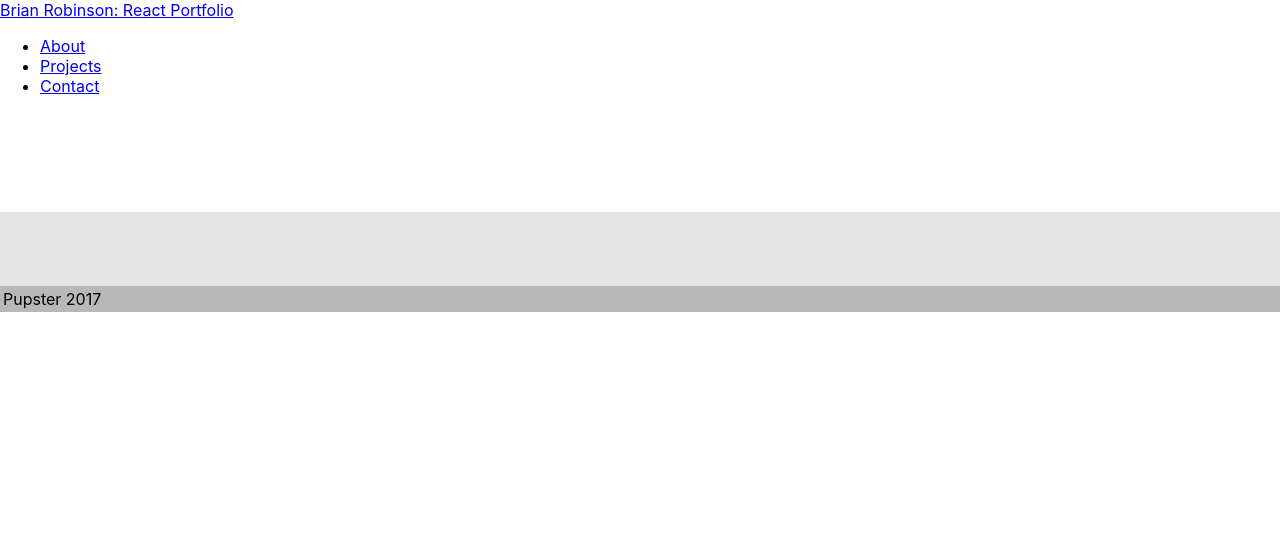
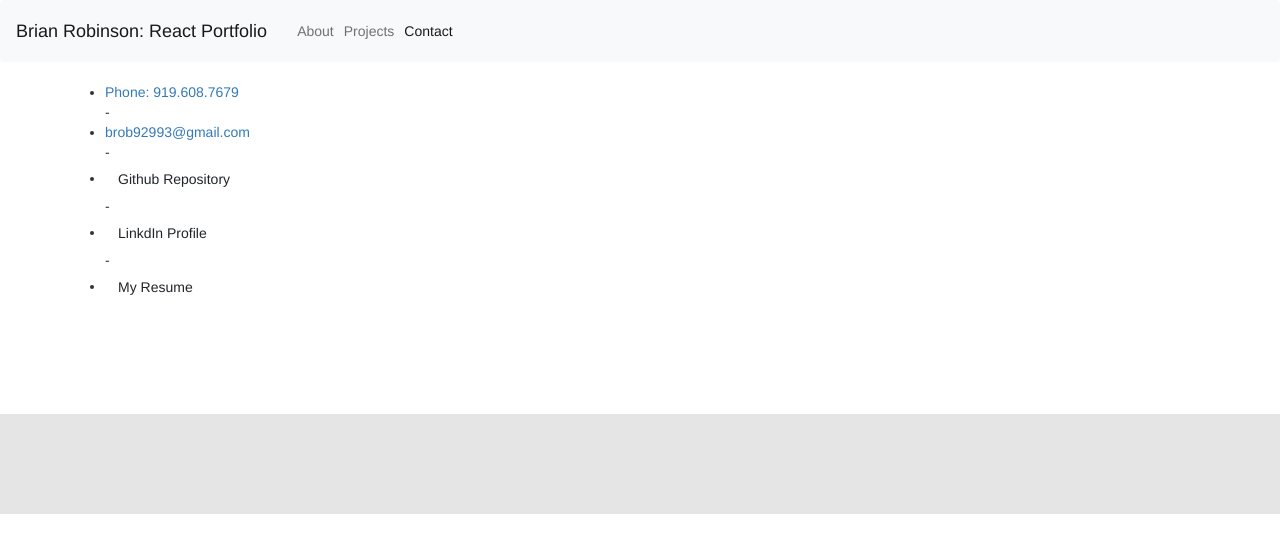
Before and after one commit to brob92993/ReactPortfolio, a React (Create React App) app: page /contact in a window 1280 px wide. Shown: the top 552 px of the page. Built offline with nearby package versions, Linux system fonts and the light colour scheme.

Commit message:
updated linkage to show projects on project page

```diff
--- a/package.json
+++ b/package.json
@@ -6,8 +6,11 @@
     "@testing-library/jest-dom": "^5.14.1",
     "@testing-library/react": "^11.2.7",
     "@testing-library/user-event": "^12.8.3",
+    "bootstrap": "^3.4.1",
     "react": "^17.0.2",
+    "react-bootstrap": "^1.6.3",
     "react-dom": "^17.0.2",
+    "react-router-dom": "^5.3.0",
     "react-scripts": "4.0.3",
     "web-vitals": "^1.1.2"
   },
--- a/public/index.html
+++ b/public/index.html
@@ -15,6 +15,12 @@
       user's mobile device or desktop. See https://developers.google.com/web/fundamentals/web-app-manifest/
     -->
     <link rel="manifest" href="%PUBLIC_URL%/manifest.json" />
+    <link
+  rel="stylesheet"
+  href="https://cdn.jsdelivr.net/npm/bootstrap@5.1.0/dist/css/bootstrap.min.css"
+  integrity="sha384-KyZXEAg3QhqLMpG8r+8fhAXLRk2vvoC2f3B09zVXn8CA5QIVfZOJ3BCsw2P0p/We"
+  crossorigin="anonymous"
+/>
     <!--
       Notice the use of %PUBLIC_URL% in the tags above.
       It will be replaced with the URL of the `public` folder during the build.
@@ -24,7 +30,7 @@
       work correctly both with client-side routing and a non-root public URL.
       Learn how to configure a non-root public URL by running `npm run build`.
     -->
-    <title>React App</title>
+    <title>Brian's Web Development Portfolio</title>
   </head>
   <body>
     <noscript>You need to enable JavaScript to run this app.</noscript>
--- a/src/App.js
+++ b/src/App.js
@@ -1,11 +1,13 @@
 import React from "react";
 import { BrowserRouter as Router, Route } from "react-router-dom";
 import Homepage from "./pages/Homepage";
-import Projects from "./pages/Projects";
+import Project from "./pages/Project";
+import Contact from "./pages/Contact"
 import Navbar from "./components/Navbar";
 import Footer from "./components/Footer";
 import Wrapper from "./components/Wrapper";
 import "./App.css";
+import 'bootstrap/dist/css/bootstrap.min.css';
 
 function App() {
   return (
@@ -14,7 +16,8 @@ function App() {
         <Navbar />
         <Wrapper>
           <Route exact path="/" component={Homepage} />
-          <Route exact path="/projects" component={Projects} />
+          <Route exact path="/projects" component={Project} />
+          <Route exact path= "/contact" component = {Contact}/>
         </Wrapper>
         <Footer />
       </div>
--- a/src/components/Footer/index.js
+++ b/src/components/Footer/index.js
@@ -4,7 +4,7 @@ import "./style.css";
 function Footer() {
   return (
     <footer className="footer">
-      <span>Pupster 2017</span>
+
     </footer>
   );
 }
--- a/src/components/Navbar/index.js
+++ b/src/components/Navbar/index.js
@@ -25,16 +25,16 @@ function Navbar() {
           </li>
           <li className="nav-item">
             <Link
-              to="/discover"
-              className={window.location.pathname === "/discover" ? "nav-link active" : "nav-link"}
+              to="/projects"
+              className={window.location.pathname === "/projects" ? "nav-link active" : "nav-link"}
             >
               Projects
             </Link>
           </li>
           <li className="nav-item">
             <Link
-              to="/search"
-              className={window.location.pathname === "/search" ? "nav-link active" : "nav-link"}
+              to="/contact"
+              className={window.location.pathname === "/contact" ? "nav-link active" : "nav-link"}
             >
               Contact
             </Link>
--- a/src/index.js
+++ b/src/index.js
@@ -3,6 +3,7 @@ import ReactDOM from 'react-dom';
 import './index.css';
 import App from './App';
 import reportWebVitals from './reportWebVitals';
+import 'bootstrap/dist/css/bootstrap.min.css';
 
 ReactDOM.render(
   <React.StrictMode>
--- /dev/null
+++ b/src/pages/Contact.js
@@ -0,0 +1,34 @@
+import React from "react";
+import { Container } from "react-bootstrap";
+
+function Contact() {
+    return (
+      <Container>
+      <div>
+            <ul>
+            <li><a class="button white" href="tel:+19196087679">Phone: 919.608.7679</a></li>
+            <div>
+                -
+            </div>
+
+            <li><a class=" button white waves-effect waves-light btn-small black-text" href="mailto:brob92993@gmail.com">brob92993@gmail.com</a></li>
+            <div>
+                -
+            </div>
+            <li><a class="button white waves-effect waves-light btn black-text" href= "https://github.com/brob92993">Github Repository</a></li>
+            <div>
+                -
+            </div>
+            <li><a class="button white waves-effect waves-light btn black-text" href="https://linkedin.com/in/brob92993">LinkdIn Profile</a></li>
+            <div>
+                -
+            </div>
+
+            <li><a class="button white waves-effect waves-light btn black-text" href ="public/assets/Brian2021Resume.pdf">My Resume</a></li>
+          </ul>
+    </div>
+    </Container>
+  );
+  }
+
+  export default Contact;
--- a/src/pages/Homepage.js
+++ b/src/pages/Homepage.js
@@ -1,14 +1,19 @@
 
 import React from "react";
+import { Row, Container } from "react-bootstrap";
 
 function Homepage() {
   return (
     <div>
     <h1>About Me</h1>
+    <Container>
+    <Row>
     <p>
     I'm a Full Stack Developer with almost a year of experience in responsive web development, both front-end & back-end. I Attended the University of North Carolina at Charlotte, where I received a BS in Criminal Justice & Psychology. I am currently in my third year as a full-time Fraud professional for Wells Fargo
 In October 2021, I completed a Certificate in Full Stack Web Development from UNC Charlotte where I learned best practices for designing powerful mobile-friendly websites and applications. I also learned how much I enjoy the coding process, from problem solving to group collaboration, and I am looking forward to starting my professional Web Development career.
     </p>
+    </Row>
+    </Container>
   </div>
 );
 }
--- a/src/pages/Projects.js
+++ b/src/pages/Project.js
@@ -1,13 +1,13 @@
 
 import React from "react";
-import Projects from "../utils/projects.json"
+import projects from "../utils/projects.json"
 import Row from "../components/Row"
 
 
 function Project() {
   return (
     <Row xs={1} md={2} className="g-4">
-      {Projects.map((project) => {
+      {projects.map((project) => {
         return (
           <div key={project.id} className="card">
             <img
```
Also changed, not shown: 2 other files (tests, documents, lock files or other folders).
